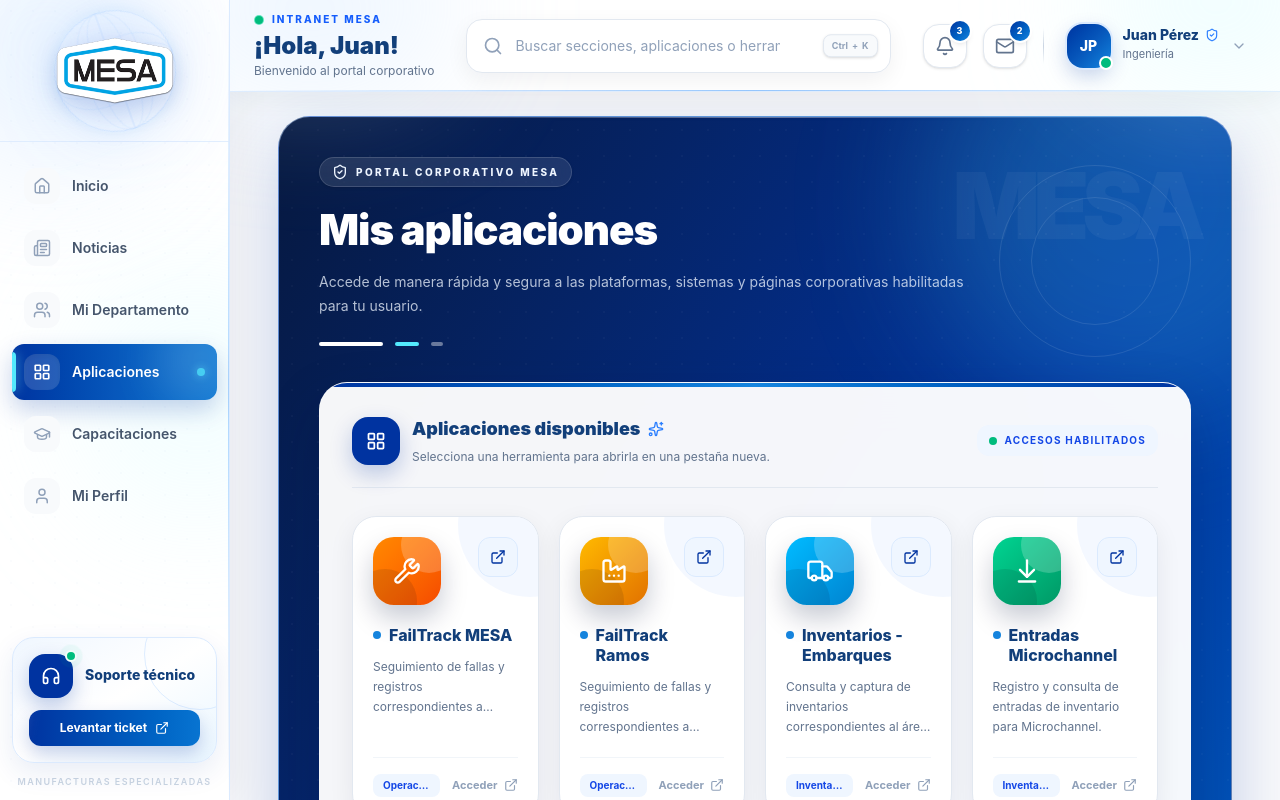
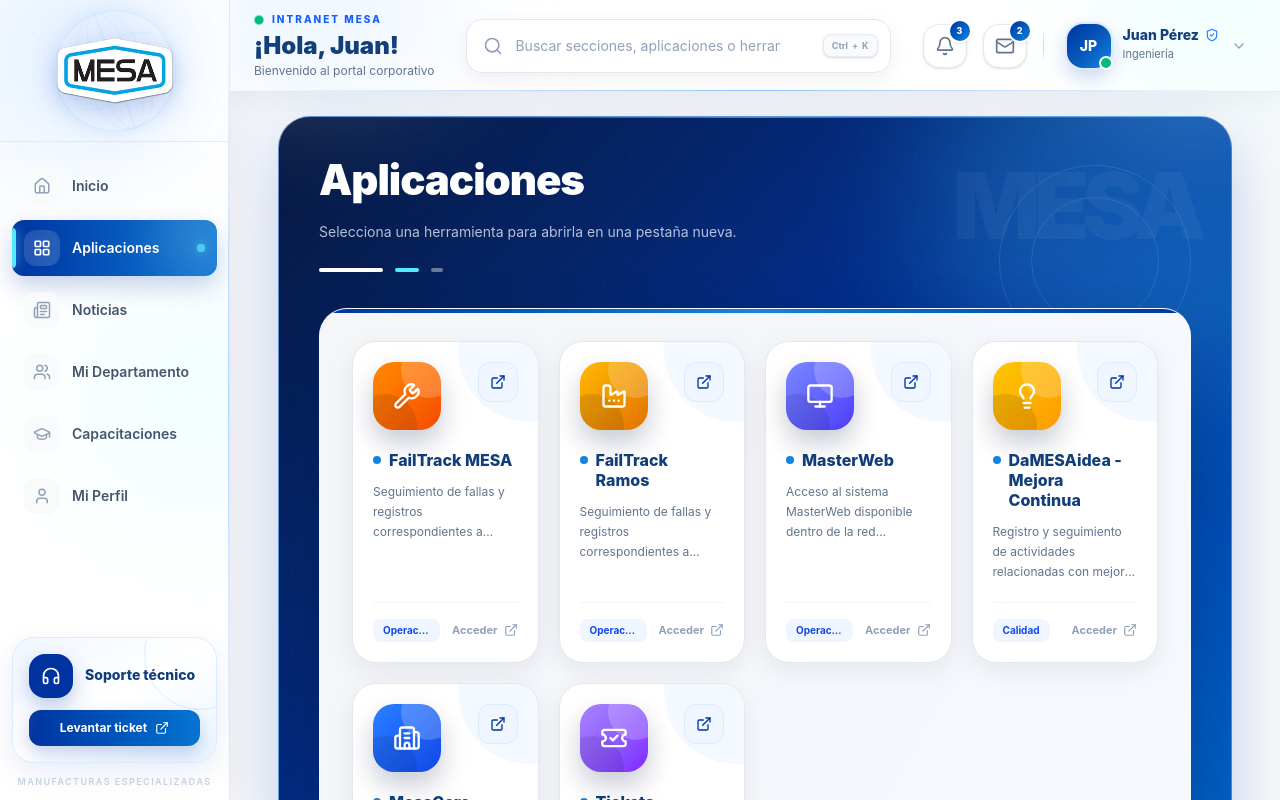
Before and after one commit to Manufacturas-Especializadas/Intranet-Version-2-FrontEnd, a React (Vite) app: page /aplicaciones in a window 1280 px wide. Built offline with nearby package versions, Linux system fonts and the light colour scheme.

Commit message:
bug fixes

```diff
--- a/src/components/UI/BirthdaySection/BirthdaySection.tsx
+++ b/src/components/UI/BirthdaySection/BirthdaySection.tsx
@@ -5,7 +5,8 @@ import {
   PartyPopper,
   Sparkles,
 } from "lucide-react";
-import { useState } from "react";
+import { useEffect, useRef, useState } from "react";
+import { useLocation, useNavigate } from "react-router-dom";
 import { DocumentViewerModal } from "../DocumentViewerModal/DocumentViewerModal";
 
 type BirthdayPerson = {
@@ -122,7 +123,6 @@ const BirthdayPhoto = ({
         "
       />
 
-      {/* Oscurecimiento inferior */}
       <div
         aria-hidden="true"
         className="
@@ -137,7 +137,6 @@ const BirthdayPhoto = ({
         "
       />
 
-      {/* Resplandor superior */}
       <div
         aria-hidden="true"
         className="
@@ -150,7 +149,6 @@ const BirthdayPhoto = ({
         "
       />
 
-      {/* Brillo animado */}
       <div
         aria-hidden="true"
         className="
@@ -170,7 +168,6 @@ const BirthdayPhoto = ({
         "
       />
 
-      {/* Botón ampliar */}
       <div
         className="
           pointer-events-none absolute
@@ -192,8 +189,6 @@ const BirthdayPhoto = ({
       >
         <Expand className="h-4 w-4" strokeWidth={2.2} />
       </div>
-
-
     </button>
   );
 };
@@ -204,11 +199,41 @@ export const BirthdaySection = () => {
     image: string;
   } | null>(null);
 
+  const location = useLocation();
+  const navigate = useNavigate();
+  const birthdaySectionRef = useRef<HTMLElement | null>(null);
+
+  useEffect(() => {
+    if (location.hash !== "#cumpleanos") return;
+
+    const scrollTimer = window.setTimeout(() => {
+      birthdaySectionRef.current?.scrollIntoView({
+        behavior: "smooth",
+        block: "center",
+      });
+    }, 150);
+
+    const clearHashTimer = window.setTimeout(() => {
+      navigate("/", {
+        replace: true,
+        preventScrollReset: true,
+      });
+    }, 950);
+
+    return () => {
+      window.clearTimeout(scrollTimer);
+      window.clearTimeout(clearHashTimer);
+    };
+  }, [location.hash, navigate]);
+
   return (
     <>
       <section
+        ref={birthdaySectionRef}
+        id="cumpleanos"
+        aria-labelledby="birthday-section-title"
         className="
-          group/section relative overflow-hidden
+          group/section relative scroll-mt-28 overflow-hidden
           rounded-[28px]
           border border-blue-100
           bg-white
@@ -219,7 +244,6 @@ export const BirthdaySection = () => {
           hover:shadow-[0_18px_45px_rgba(15,23,42,0.11)]
         "
       >
-        {/* Fondo superior */}
         <div
           aria-hidden="true"
           className="
@@ -232,7 +256,6 @@ export const BirthdaySection = () => {
           "
         />
 
-        {/* Resplandores decorativos */}
         <div
           aria-hidden="true"
           className="
@@ -257,7 +280,6 @@ export const BirthdaySection = () => {
           "
         />
 
-        {/* Patrón sutil */}
         <div
           aria-hidden="true"
           className="
@@ -268,7 +290,6 @@ export const BirthdaySection = () => {
           "
         />
 
-        {/* Globos decorativos */}
         <img
           src="/globos.png"
           alt=""
@@ -288,7 +309,6 @@ export const BirthdaySection = () => {
         />
 
         <div className="relative z-10">
-          {/* Encabezado */}
           <header className="mb-5 flex items-start justify-between gap-4">
             <div className="flex min-w-0 items-start gap-3">
               <div
@@ -318,7 +338,10 @@ export const BirthdaySection = () => {
                     bg-cyan-400
                   "
                 >
-                  <Sparkles className="h-2 w-2 text-white" strokeWidth={3} />
+                  <Sparkles
+                    className="h-2 w-2 text-white"
+                    strokeWidth={3}
+                  />
                 </span>
               </div>
 
@@ -341,6 +364,7 @@ export const BirthdaySection = () => {
                 </div>
 
                 <h2
+                  id="birthday-section-title"
                   className="
                     text-[22px] font-black
                     leading-tight text-[#123f7a]
@@ -370,20 +394,16 @@ export const BirthdaySection = () => {
                 backdrop-blur-md
               "
             >
-
-
               Hoy
             </div>
           </header>
 
-          {/* Línea decorativa */}
           <div className="mb-5 flex items-center gap-2">
             <div className="h-1 w-12 rounded-full bg-[#0033a0]" />
             <div className="h-1 w-5 rounded-full bg-sky-400" />
             <div className="h-1 w-2 rounded-full bg-blue-200" />
           </div>
 
-          {/* Cumpleañeros */}
           {birthdays.length > 0 ? (
             <div className="space-y-4">
               {birthdays.map((person) => (
@@ -405,7 +425,6 @@ export const BirthdaySection = () => {
                     hover:shadow-[0_18px_38px_rgba(0,51,160,0.13)]
                   "
                 >
-                  {/* Fondo decorativo de tarjeta */}
                   <div
                     aria-hidden="true"
                     className="
@@ -431,7 +450,6 @@ export const BirthdaySection = () => {
                     }}
                   />
 
-                  {/* Datos del colaborador */}
                   <div className="relative mt-4 px-1">
                     <div className="flex items-start justify-between gap-3">
                       <div className="min-w-0">
@@ -484,12 +502,14 @@ export const BirthdaySection = () => {
                           group-hover/card:text-white
                         "
                       >
-                        <PartyPopper className="h-5 w-5" strokeWidth={2} />
+                        <PartyPopper
+                          className="h-5 w-5"
+                          strokeWidth={2}
+                        />
                       </div>
                     </div>
                   </div>
 
-                  {/* Fecha */}
                   <div
                     className="
                       relative mt-4 flex
--- a/src/components/layout/Sidebar/Sidebar.tsx
+++ b/src/components/layout/Sidebar/Sidebar.tsx
@@ -29,6 +29,11 @@ const menuItems: MenuItem[] = [
     icon: Home,
   },
   {
+    title: "Aplicaciones",
+    path: "/aplicaciones",
+    icon: LayoutGrid,
+  },
+  {
     title: "Noticias",
     path: "/noticias",
     icon: Newspaper,
@@ -37,11 +42,6 @@ const menuItems: MenuItem[] = [
     title: "Mi Departamento",
     path: "/departamento",
     icon: Users,
-  },
-  {
-    title: "Aplicaciones",
-    path: "/aplicaciones",
-    icon: LayoutGrid,
   },
   {
     title: "Capacitaciones",
@@ -332,8 +332,7 @@ export const Sidebar = () => {
                 focus-visible:ring-2
                 focus-visible:ring-blue-500
                 focus-visible:ring-offset-1
-                ${
-                  active
+                ${active
                   ? `
                       bg-gradient-to-r
                       from-[#0033a0]
@@ -373,8 +372,7 @@ export const Sidebar = () => {
                   absolute bottom-2 left-0 top-2
                   w-1 rounded-r-full
                   transition-all duration-300
-                  ${
-                    active
+                  ${active
                     ? "bg-cyan-300 opacity-100 shadow-[0_0_12px_rgba(103,232,249,0.8)]"
                     : "bg-blue-500 opacity-0 group-hover/menu:opacity-100"
                   }
@@ -389,8 +387,7 @@ export const Sidebar = () => {
                   items-center justify-center
                   rounded-xl
                   transition-all duration-300
-                  ${
-                    active
+                  ${active
                     ? "bg-white/15 text-white shadow-inner"
                     : `
                         bg-slate-50 text-slate-400
@@ -497,27 +494,6 @@ export const Sidebar = () => {
               "
             >
               <HeadphonesIcon className="h-5 w-5" />
-
-              <span
-                className="
-                  absolute -right-1 -top-1
-                  h-3 w-3
-                  rounded-full
-                  border-2 border-white
-                  bg-emerald-500
-                "
-              />
-
-              <span
-                aria-hidden="true"
-                className="
-                  absolute -right-1 -top-1
-                  h-3 w-3
-                  animate-ping
-                  rounded-full
-                  bg-emerald-400/70
-                "
-              />
             </div>
 
             <div className="min-w-0">
--- a/src/data/accessRegistry.ts
+++ b/src/data/accessRegistry.ts
@@ -78,39 +78,6 @@ export const companyApplications: CompanyApplication[] = [
         iconBackground: "bg-gradient-to-br from-amber-400 to-amber-600",
     },
     {
-        id: "app-embarques",
-        title: "Inventarios - Embarques",
-        shortTitle: "Embarques",
-        description:
-            "Consulta y captura de inventarios correspondientes al área de embarques.",
-        category: "Inventarios",
-        icon: Truck,
-        path: "https://jolly-hill-0f9d26110.7.azurestaticapps.net/EMBARQUES",
-        iconBackground: "bg-gradient-to-br from-sky-400 to-sky-600",
-    },
-    {
-        id: "app-entradas",
-        title: "Entradas Microchannel",
-        shortTitle: "Entradas",
-        description:
-            "Registro y consulta de entradas de inventario para Microchannel.",
-        category: "Inventarios",
-        icon: ArrowDownToLine,
-        path: "https://jolly-hill-0f9d26110.7.azurestaticapps.net/entradas-microchannel",
-        iconBackground: "bg-gradient-to-br from-emerald-400 to-emerald-600",
-    },
-    {
-        id: "app-salidas",
-        title: "Salidas Microchannel",
-        shortTitle: "Salidas",
-        description:
-            "Registro y consulta de salidas de inventario para Microchannel.",
-        category: "Inventarios",
-        icon: ArrowUpFromLine,
-        path: "https://jolly-hill-0f9d26110.7.azurestaticapps.net/salidas-microchannel",
-        iconBackground: "bg-gradient-to-br from-rose-400 to-rose-600",
-    },
-    {
         id: "app-masterweb",
         title: "MasterWeb",
         shortTitle: "MasterWeb",
@@ -124,8 +91,8 @@ export const companyApplications: CompanyApplication[] = [
     },
     {
         id: "app-mejora",
-        title: "Mejora Continua",
-        shortTitle: "Mejora Continua",
+        title: "DaMESAidea - Mejora Continua",
+        shortTitle: "DaMESAidea - Mejora Continua",
         description:
             "Registro y seguimiento de actividades relacionadas con mejora continua.",
         category: "Calidad",
@@ -145,17 +112,6 @@ export const companyApplications: CompanyApplication[] = [
         iconBackground: "bg-gradient-to-br from-blue-500 to-blue-700",
     },
     {
-        id: "app-qmp",
-        title: "QMP",
-        shortTitle: "QMP",
-        description:
-            "Plataforma para la administración de procesos y gestión de calidad.",
-        category: "Calidad",
-        icon: ClipboardCheck,
-        path: "https://black-pond-0bd9df710.1.azurestaticapps.net/",
-        iconBackground: "bg-gradient-to-br from-teal-400 to-teal-600",
-    },
-    {
         id: "app-tickets",
         title: "Tickets Sistemas",
         shortTitle: "Tickets",
@@ -165,29 +121,6 @@ export const companyApplications: CompanyApplication[] = [
         icon: TicketCheck,
         path: "https://orange-sea-091f38210.7.azurestaticapps.net/",
         iconBackground: "bg-gradient-to-br from-violet-400 to-violet-600",
-    },
-    {
-        id: "app-carrier",
-        title: "Portal Carrier",
-        shortTitle: "Carrier",
-        description:
-            "Acceso al portal externo de proveedores y servicios de Carrier.",
-        category: "Proveedores",
-        icon: Handshake,
-        path: "https://supplierportal.carrier.com.mx/Site/Home",
-        iconBackground: "bg-gradient-to-br from-cyan-400 to-cyan-600",
-    },
-    {
-        id: "app-etiquetas",
-        title: "Etiquetas Trane",
-        shortTitle: "Etiquetas Trane",
-        description:
-            "Generación y consulta de reportes para etiquetas de partes Trane.",
-        category: "Operaciones",
-        icon: Barcode,
-        path: "http://mestaesql01/Reports/report/MesaReports/Etiquetas_Trane_Partes",
-        iconBackground: "bg-gradient-to-br from-slate-500 to-slate-700",
-        internal: true,
     },
 ];
 
@@ -238,7 +171,7 @@ const internalQuickAccessItems: QuickAccessItem[] = [
         id: "cumpleanos",
         title: "Cumpleaños",
         icon: Gift,
-        path: "/cumpleanos",
+        path: "/#cumpleanos",
     },
     {
         id: "ingresos",
--- a/src/pages/Aplicaciones/Aplicaciones.tsx
+++ b/src/pages/Aplicaciones/Aplicaciones.tsx
@@ -141,29 +141,6 @@ export const Aplicaciones = () => {
                 <div className="relative z-10">
                     {/* Encabezado principal */}
                     <header className="max-w-3xl">
-            <div
-              className="
-                mb-5 inline-flex
-                items-center gap-2
-                rounded-full
-                border border-white/15
-                bg-white/10
-                px-3 py-1.5
-                text-blue-50
-                shadow-sm
-                backdrop-blur-md
-              "
-            >
-              <ShieldCheck
-                className="h-4 w-4"
-                strokeWidth={2}
-              />
-
-              <span className="text-[10px] font-extrabold uppercase tracking-[0.24em]">
-                Portal corporativo MESA
-              </span>
-            </div>
-
                         <h1
                             className="
                 text-3xl font-black
@@ -172,12 +149,12 @@ export const Aplicaciones = () => {
                 lg:text-[42px]
               "
                         >
-              Mis aplicaciones
+                            Aplicaciones
                         </h1>
 
                         <p className="mt-4 max-w-2xl text-sm leading-6 text-blue-50/75">
-              Accede de manera rápida y segura a las plataformas, sistemas y
-              páginas corporativas habilitadas para tu usuario.
+                            Selecciona una herramienta para abrirla en una pestaña
+                            nueva.
                         </p>
 
                         <div className="mt-6 flex items-center gap-3">
@@ -214,70 +191,7 @@ export const Aplicaciones = () => {
               "
                         />
 
-            {/* Encabezado de la sección */}
-            <div
-              className="
-                mb-7 flex flex-col gap-4
-                border-b border-slate-200
-                pb-5
-                sm:flex-row
-                sm:items-center
-                sm:justify-between
-              "
-            >
-              <div className="flex items-center gap-3">
-                <div
-                  className="
-                    flex h-12 w-12 shrink-0
-                    items-center justify-center
-                    rounded-2xl
-                    bg-[#0033a0]
-                    text-white
-                    shadow-[0_9px_22px_rgba(0,51,160,0.24)]
-                  "
-                >
-                  <LayoutGrid
-                    className="h-5 w-5"
-                    strokeWidth={2.1}
-                  />
-                </div>
 
-                <div>
-                  <div className="flex items-center gap-2">
-                    <h2 className="text-lg font-black text-[#123f7a]">
-                      Aplicaciones disponibles
-                    </h2>
-
-                    <Sparkles
-                      className="h-4 w-4 text-blue-500"
-                      strokeWidth={2}
-                    />
-                  </div>
-
-                  <p className="mt-1 text-xs leading-5 text-slate-500">
-                    Selecciona una herramienta para abrirla en una pestaña
-                    nueva.
-                  </p>
-                </div>
-              </div>
-
-              <div
-                className="
-                  hidden items-center gap-2
-                  rounded-xl
-                  bg-blue-50
-                  px-3 py-2
-                  text-[10px] font-bold
-                  uppercase tracking-[0.12em]
-                  text-blue-700
-                  sm:flex
-                "
-              >
-                <span className="h-2 w-2 rounded-full bg-emerald-500" />
-
-                Accesos habilitados
-              </div>
-            </div>
 
                         {availableApplications.length > 0 ? (
                             <div
@@ -482,27 +396,6 @@ export const Aplicaciones = () => {
                                                                     />
                                                                 </span>
                                                             </div>
-
-                              {application.internal && (
-                                <div
-                                  className="
-                                    mt-3 flex items-center gap-1.5
-                                    rounded-xl
-                                    border border-blue-100
-                                    bg-blue-50/70
-                                    px-3 py-2
-                                    text-[10px] font-semibold
-                                    text-blue-700
-                                  "
-                                >
-                                  <LockKeyhole
-                                    className="h-3.5 w-3.5"
-                                    strokeWidth={2}
-                                  />
-
-                                  Disponible dentro de la red MESA
-                                </div>
-                              )}
                                                         </div>
                                                     </div>
                                                 </div>
```
Also changed, not shown: public/birthdays/ulises-gonzalez.png. Lines whose indentation alone changed are shown as unchanged.
